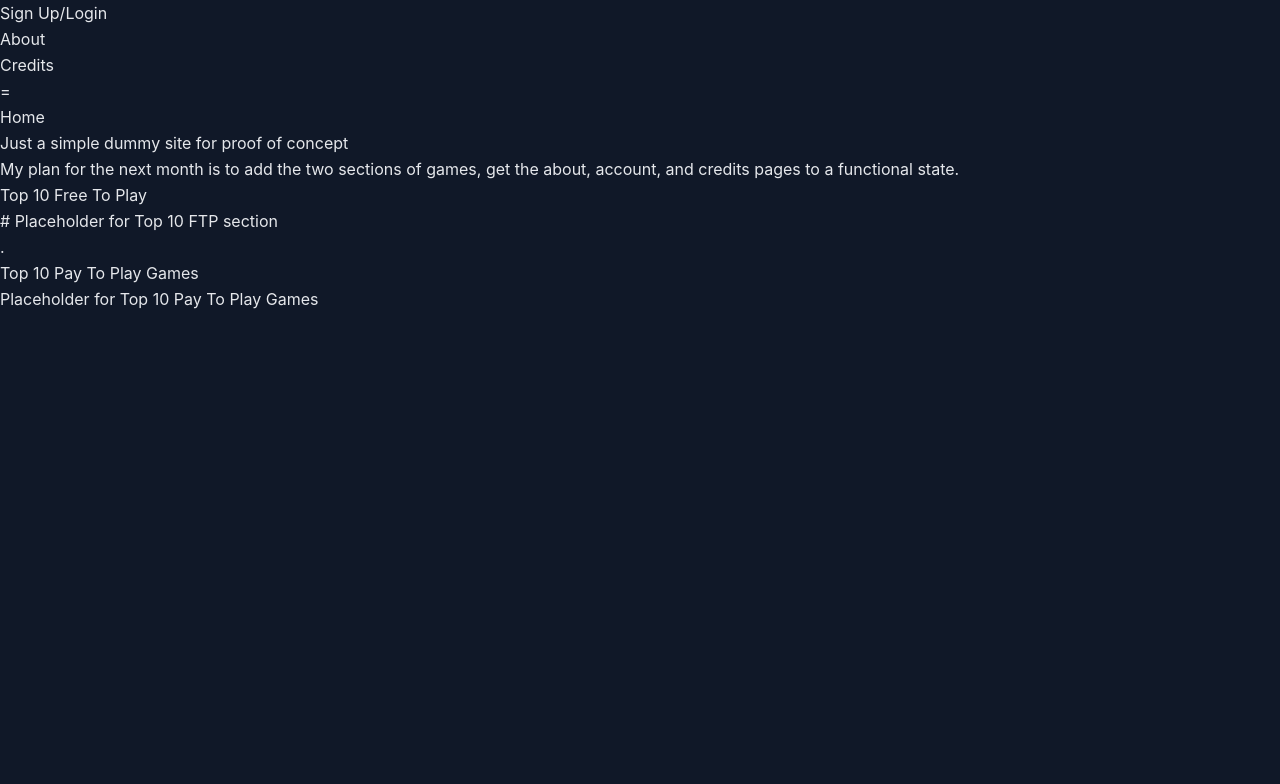
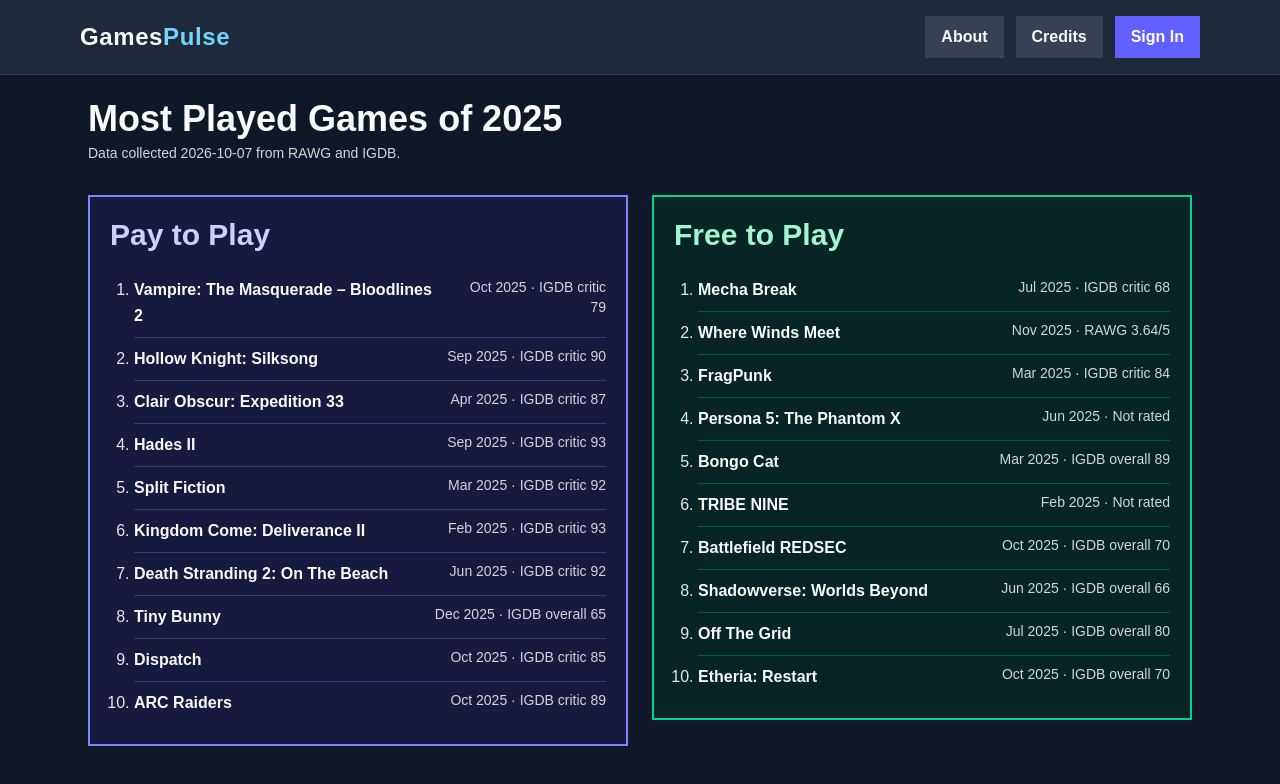
Before and after one commit to DrDingus117/Gamespulse-Capstone-Web-Project, a website: page index.html in a window 1280 px wide. Drawn offline with Linux system fonts and the light colour scheme; a web font is replaced by a local one.

Commit message:
Will it upload?

```diff
--- a/index.html
+++ b/index.html
@@ -1,74 +1,52 @@
 <!DOCTYPE html>
 <html lang="en">
 <head>
-    <title>Gamespulse Capstone</title>
-    <meta name="viewport" content="width=device-width, initial-scale=1">
-    <style>
-        @import url('https://fonts.googleapis.com/css2?family=BBH+Sans+Bogle&family=Oswald&display=swap');
-    </style>
-    <link href="output.css" rel="stylesheet">
+  <title>GamesPulse Capstone | Most Played Games of 2025</title>
+  <meta name="viewport" content="width=device-width, initial-scale=1">
+  <link href="output.css" rel="stylesheet">
 </head>
+<body style="font-family: Arial, Helvetica, sans-serif;" class="bg-gray-900 text-gray-200 leading-relaxed">
 
-<body class="bg-gray-900 text-gray-200 leading-relaxed">
-    <header>
-        <nav id="nav-list">
-            <ul>
-                <li><a href="account.html">Sign Up/Login</a></li>
-                <li><a href="about.html">About</a></li>
-                <li><a href="credits.html">Credits</a></li>
-            </ul>
-        </nav>
-        <button type="button" onclick="toggleMenu(event)">=</button>
-    </header>
-    <section class="hero" aria-label="Intro hero">
-        <div class="hero-content">
-            <h1>Home</h1>
-            <p class="subtitle">Just a simple dummy site for proof of concept</p>
-        </div>
+  <header class="bg-gray-800 border-b border-gray-700">
+    <div class="max-w-6xl mx-auto flex flex-wrap items-center justify-between gap-4 p-4">
+      <a href="index.html" aria-label="GamesPulse home" class="text-2xl font-bold tracking-wide text-gray-50 focus:outline-none focus:ring-2 focus:ring-sky-300">Games<span class="text-sky-300">Pulse</span></a>
+      <nav id="nav-list" aria-label="Main">
+        <ul class="flex flex-wrap gap-3">
+          <li><a href="about.html" class="inline-block bg-gray-700 hover:bg-gray-600 text-gray-50 font-bold px-4 py-2 focus:outline-none focus:ring-2 focus:ring-sky-300">About</a></li>
+          <li><a href="credits.html" class="inline-block bg-gray-700 hover:bg-gray-600 text-gray-50 font-bold px-4 py-2 focus:outline-none focus:ring-2 focus:ring-sky-300">Credits</a></li>
+          <li><a href="account.html" class="inline-block bg-indigo-500 hover:bg-indigo-400 text-white font-bold px-4 py-2 focus:outline-none focus:ring-2 focus:ring-sky-300">Sign In</a></li>
+        </ul>
+      </nav>
+    </div>
+  </header>
 
-        <h2>
+  <main class="max-w-6xl mx-auto p-6 space-y-8">
+    <div class="space-y-1">
+      <h1 class="text-4xl font-bold text-gray-50">Most Played Games of 2025</h1>
+      <p id="collected" class="text-sm text-gray-300"></p>
+    </div>
 
-          My plan for the next month is to add the two sections of games, get the about, account, and credits pages to a functional state.
+    <div class="grid gap-6 md:grid-cols-2 items-start">
 
-        </h2>
+      <!-- PAY TO PLAY (left) -->
+      <section aria-labelledby="paid-heading" class="bg-indigo-950/60 border-2 border-indigo-400 p-5">
+        <h2 id="paid-heading" class="text-3xl font-bold text-indigo-200 mb-4">Pay to Play</h2>
+        <ol id="paid-list" class="list-decimal pl-6 divide-y divide-indigo-400/30">
+          <li class="py-2">Loading...</li>
+        </ol>
+      </section>
 
+      <!-- FREE TO PLAY (right) -->
+      <section aria-labelledby="free-heading" class="bg-emerald-950/60 border-2 border-emerald-400 p-5">
+        <h2 id="free-heading" class="text-3xl font-bold text-emerald-200 mb-4">Free to Play</h2>
+        <ol id="free-list" class="list-decimal pl-6 divide-y divide-emerald-400/30">
+          <li class="py-2">Loading...</li>
+        </ol>
+      </section>
 
-        <h2>
-            Top 10 Free To Play
-        </h2>
+    </div>
+  </main>
 
-        # Placeholder for Top 10 FTP section
-
-            <figcaption>.</figcaption>
-        </figure>
-
-        <p>
-
-        </p>
-
-        </p>
-    </section>
-    <section>
-        <h2>
-         Top 10 Pay To Play Games
-        </h2>
-        <h2>
-           Placeholder for Top 10 Pay To Play Games
-        </h2>
-
-        </p>
-    </section>
-    <section id="desktop-section">
-        <h2>
-
-        <h2>
-
-        </h2>
-
-
-
-        </p>
-    </section>
-    <script src="script.js"></script>
+  <script src="games.js"></script>
 </body>
 </html>
```
